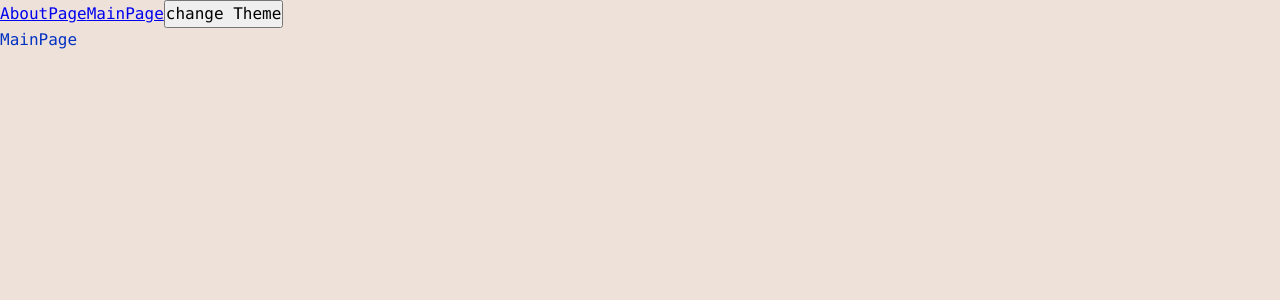
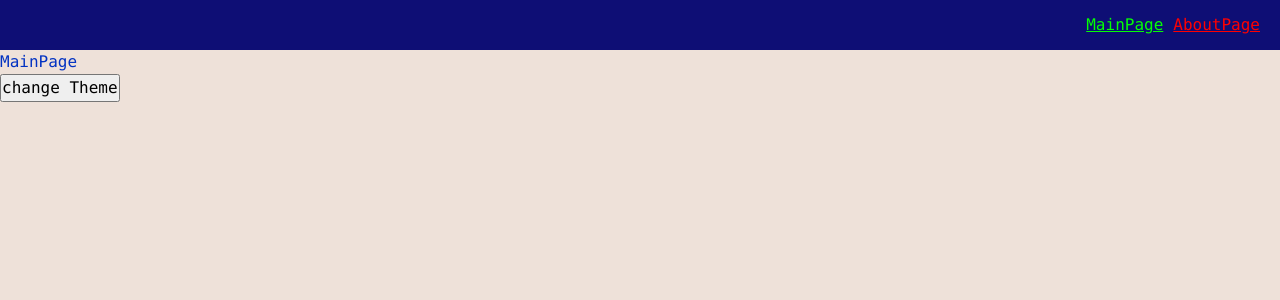
Before and after one commit to nikimaryB/petProject, a React app: page / in a window 1280 px wide. Shown: the top 300 px of the page. Built offline with nearby package versions, Linux system fonts and the light colour scheme.

Commit message:
navbar and styled links

```diff
--- a/src/app/App.tsx
+++ b/src/app/App.tsx
@@ -1,9 +1,8 @@
 import './styles/index.scss'
-import { Link } from 'react-router-dom'
 import { useTheme } from 'app/providers/ThemeProvider'
 import { classNames } from 'shared/lib/classNames/classNames'
 import { AppRouter } from './providers/Router'
-import { AppRoutes, RoutePath } from 'shared/config/RouteConfig/RouteConfig'
+import { Navbar } from 'widgets/Navbar';
 
 
 export default function App() {
@@ -11,10 +10,9 @@
   return (
     <>
     <div className={classNames('app', {}, [theme])}>
-      <Link to={RoutePath[AppRoutes.ABOUT]}>AboutPage</Link>
-      <Link to={RoutePath[AppRoutes.MAIN]}>MainPage</Link>
+      <Navbar/>
+      <AppRouter/>
       <button onClick={toggleTheme}>change Theme</button>
-      <AppRouter/>
     </div>
     </>
   )
--- a/src/app/styles/themes/dark.scss
+++ b/src/app/styles/themes/dark.scss
@@ -1,8 +1,13 @@
 
 .app.dark{
   --bg-color: #0e0e75;
+  --inverted-bg-color: #eee1d9;
+
 
   --primary-color: #049604;
   --secondary-color: #04ff04;
 
+  --inverted-primary-color: #0232c2;
+  --inverted-secondary-color: #0452ff;
+
 }
--- a/src/app/styles/themes/normal.scss
+++ b/src/app/styles/themes/normal.scss
@@ -1,8 +1,11 @@
 
 .app.light{
   --bg-color: #eee1d9;
+  --inverted-bg-color: #0e0e75;
 
   --primary-color: #0232c2;
-  --secondary-color: #0449e0;
+  --secondary-color: #0452ff;
 
+  --inverted-primary-color: #049604;
+  --inverted-secondary-color: #04ff04;
 }
--- a/src/app/styles/variables/global.scss
+++ b/src/app/styles/variables/global.scss
@@ -8,4 +8,8 @@
   --font-size-l: 24px;
   --font-line-l: 32px;
   --font-l: var(--font-size-l) / var(--font-line-l) var(--font-family-main);
+
+
+  //Размеры
+  --navbar-height: 50px;
 }
--- a/src/shared/lib/classNames/classNames.ts
+++ b/src/shared/lib/classNames/classNames.ts
@@ -1,10 +1,10 @@
 
 type Mods = Record<string, boolean | string>;
 
-export function classNames(cls: string, mods: Mods, additional: string[]): string {
+export function classNames(cls: string, mods: Mods = {}, additional: string[] = []): string {
   return [
     cls,
-    ...additional,
+    ...additional.filter(Boolean),
     Object.entries(mods)
     .filter(([classNames, value]) => Boolean(value))
     .map(([classNames,value]) => classNames)
--- /dev/null
+++ b/src/shared/ui/AppLink/AppLink.module.scss
@@ -0,0 +1,15 @@
+.AppLinks{
+  color: var(--primary-color);
+}
+
+.primary{
+  color: var(--primary-color);
+}
+
+.secondary{
+  color: var(--inverted-secondary-color);
+}
+
+.red{
+  color: red;
+}
--- /dev/null
+++ b/src/shared/ui/AppLink/AppLink.tsx
@@ -0,0 +1,29 @@
+import { classNames } from 'shared/lib/classNames/classNames';
+import cls from  './AppLink.module.scss'
+import { Link, LinkProps } from 'react-router-dom';
+import { FC } from 'react';
+
+export enum AppLinkTheme {
+  PRIMARY = 'primary',
+  SECONDARY = 'secondary',
+  RED = 'red',
+}
+
+interface AppLinkProps extends LinkProps {
+  className?: string,
+  theme?: AppLinkTheme;
+}
+
+
+export const  AppLink:FC<AppLinkProps> = (props) => {
+  const {to, className, children, theme = AppLinkTheme.PRIMARY, ...otherProps} = props;
+  return (
+    <Link
+      to={to}
+      className={classNames(cls.AppLink, {}, [className, cls[theme]])}
+      {...otherProps}
+    >
+      {children}
+    </Link>
+  )
+};
--- /dev/null
+++ b/src/widgets/Navbar/index.ts
@@ -0,0 +1 @@
+export { Navbar } from "./ui/Navbar";
--- /dev/null
+++ b/src/widgets/Navbar/ui/Navbar.module.scss
@@ -0,0 +1,15 @@
+.Navbar{
+  width: 100%;
+  height: var(--navbar-height);
+  background-color: var(--inverted-bg-color);
+  display: flex;
+  align-items: center;
+  padding: 20px;
+}
+
+.links{
+  margin-left: auto;
+  :first-child{
+    margin-right: 10px;
+  }
+}
--- /dev/null
+++ b/src/widgets/Navbar/ui/Navbar.tsx
@@ -0,0 +1,19 @@
+import { AppRoutes, RoutePath } from "shared/config/RouteConfig/RouteConfig";
+import { classNames } from "shared/lib/classNames/classNames";
+import cls from  './Navbar.module.scss'
+import { AppLink, AppLinkTheme } from "shared/ui/AppLink/AppLink";
+
+interface NavbarProps {
+  className?: string,
+}
+
+export const  Navbar = ({className}: NavbarProps) => {
+  return (
+    <div className={classNames(cls.Navbar, {}, [className])}>
+      <div className={cls.links}>
+        <AppLink theme={AppLinkTheme.SECONDARY} to={RoutePath[AppRoutes.MAIN]}>MainPage</AppLink>
+        <AppLink theme={AppLinkTheme.RED} to={RoutePath[AppRoutes.ABOUT]}>AboutPage</AppLink>
+      </div>
+    </div>
+  )
+};
```
